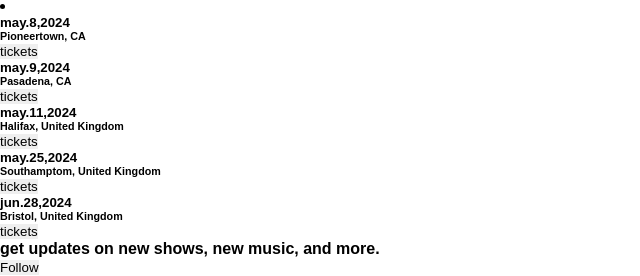
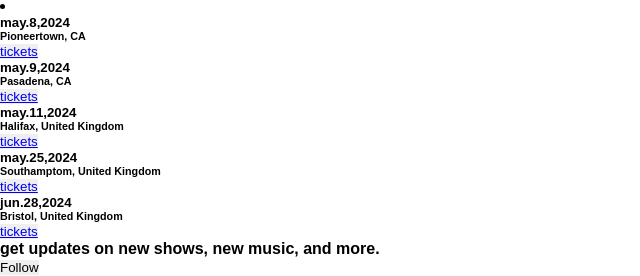
Before and after one commit to MajoPino/Prueba-t-cnica-8-abril, a plain HTML site: page index.html in a window 1280 px wide. Shown: the part 841-1117 px from the top of the page, without its empty margins (0-640 px from the left). Drawn offline with nearby package versions, Linux system fonts and the light colour scheme; a web font is replaced by a local one.

Commit message:
Modificar sección tour

```diff
--- a/index.html
+++ b/index.html
@@ -132,6 +132,7 @@ fecha: 08/04/2024
 
         </section>
 
+        <!-- Sección para información de los toures de la banda -->
         <section class="tour" id="tour">
 
             <article>
@@ -145,31 +146,31 @@ fecha: 08/04/2024
                     <ul class="item-lista">
                         <h5>may.8,2024</h5>
                         <h6>Pioneertown, CA</h6>
-                        <button>tickets</button>
+                        <button><a href="https://ticketexpress.com.co/" target="_blank">tickets</a></button>
                     </ul>
 
                     <ul class="item-lista">
                         <h5>may.9,2024</h5>
                         <h6>Pasadena, CA</h6>
-                        <button>tickets</button>
+                        <button><a href="https://ticketexpress.com.co/" target="_blank">tickets</a></button>
                     </ul>
 
                     <ul class="item-lista">
                         <h5>may.11,2024</h5>
                         <h6>Halifax, United Kingdom</h6>
-                        <button>tickets</button>
+                        <button><a href="https://ticketexpress.com.co/" target="_blank">tickets</a></button>
                     </ul>
 
                     <ul class="item-lista">
                         <h5>may.25,2024</h5>
                         <h6>Southamptom, United Kingdom</h6>
-                        <button>tickets</button>
+                        <button><a href="https://ticketexpress.com.co/" target="_blank">tickets</a></button>
                     </ul>
 
                     <ul class="item-lista">
                         <h5>jun.28,2024</h5>
                         <h6>Bristol, United Kingdom</h6>
-                        <button>tickets</button>
+                        <button><a href="https://ticketexpress.com.co/" target="_blank">tickets</a></button>
                     </ul>
 
                 </li>
```
